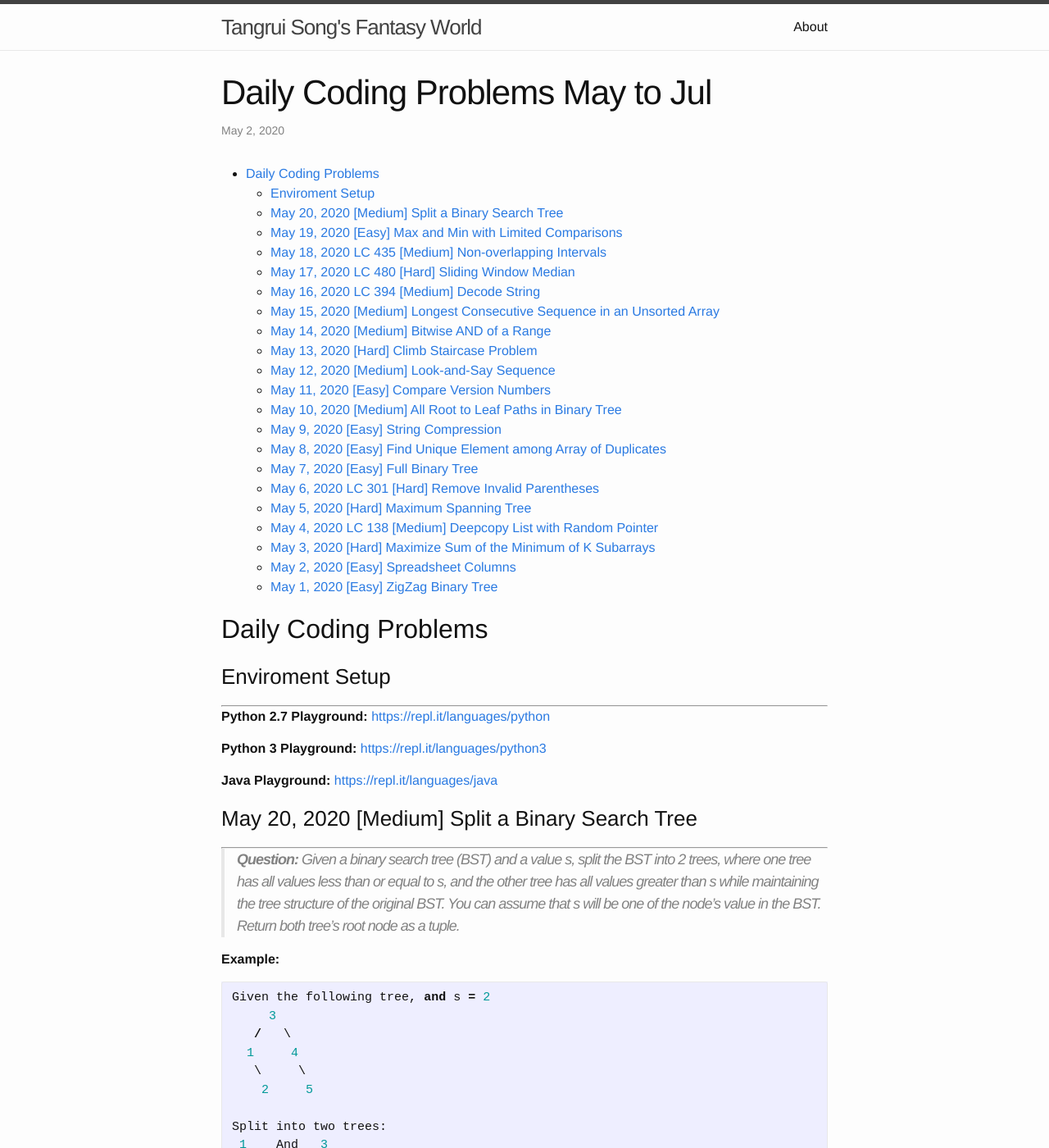
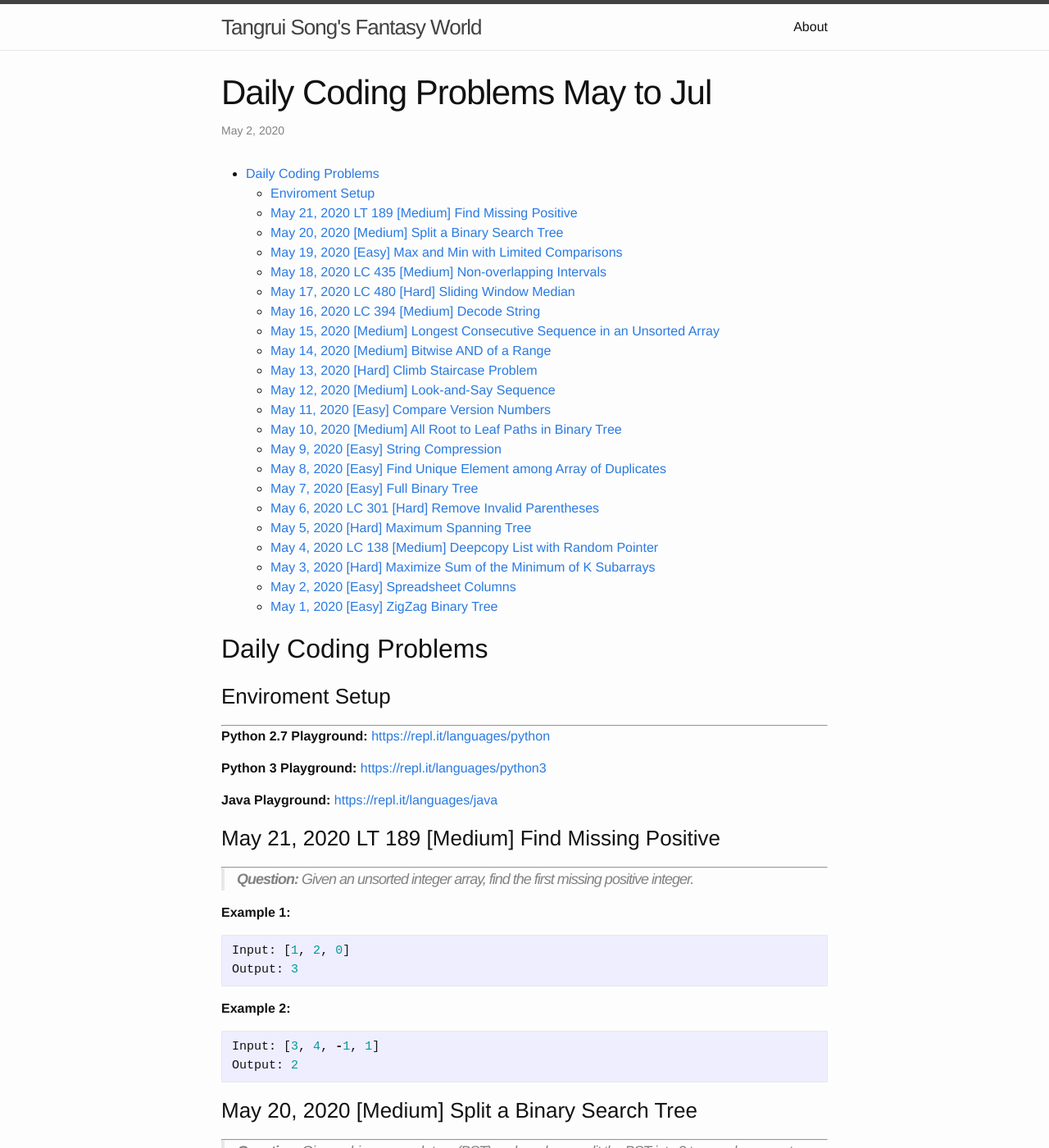
Before and after one commit to trsong/trsong.github.io, a Jekyll site: the page built from _posts/2020-05-01-DailyQuestionsMay.md, in a window 1280 px wide and 1400 px high. Shown: the whole window at 82% size. Built offline with Jekyll 4.4.1, drawn with Linux system fonts in a browser that asks for light colours; some of the changed text lies outside the part shown.

Commit message:
Add May 21,22 Question

````diff
--- a/_posts/2020-05-01-DailyQuestionsMay.md
+++ b/_posts/2020-05-01-DailyQuestionsMay.md
@@ -31,7 +31,53 @@ Given the following input:
 You should return the following, as a string:
 '[null, 123, ["a", "b"], {"c": "d"}]'
 ```
+
+
+### May 22, 2020 LC 1136 \[Hard\] Parallel Courses
+---
+> **Question:** There are N courses, labelled from 1 to N.
+>
+> We are given `relations[i] = [X, Y]`, representing a prerequisite relationship between course X and course Y: course X has to be studied before course Y.
+>
+> In one semester you can study any number of courses as long as you have studied all the prerequisites for the course you are studying.
+>
+> Return the minimum number of semesters needed to study all courses.  If there is no way to study all the courses, return -1.
+
+
+
+**Example 1:**
+```py
+Input: N = 3, relations = [[1,3],[2,3]]
+Output: 2
+Explanation:
+In the first semester, courses 1 and 2 are studied. In the second semester, course 3 is studied.
+```
+
+**Example 2:**
+```py
+Input: N = 3, relations = [[1,2],[2,3],[3,1]]
+Output: -1
+Explanation:
+No course can be studied because they depend on each other.
+```
 -->
+
+### May 21, 2020 LT 189 \[Medium\] Find Missing Positive
+---
+> **Question:** Given an unsorted integer array, find the first missing positive integer.
+
+**Example 1:**
+```py
+Input: [1, 2, 0]
+Output: 3
+```
+
+**Example 2:**
+```py
+Input: [3, 4, -1, 1]
+Output: 2
+```
+
 
 ### May 20, 2020  \[Medium\] Split a Binary Search Tree
 ---
````
